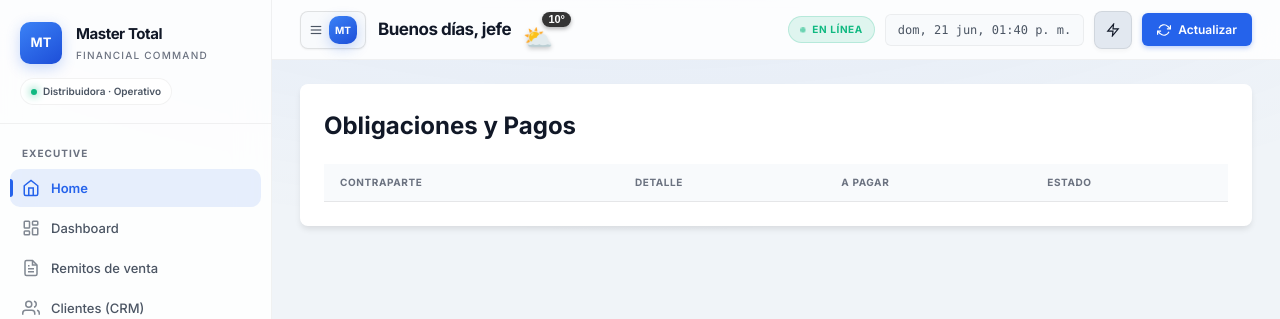
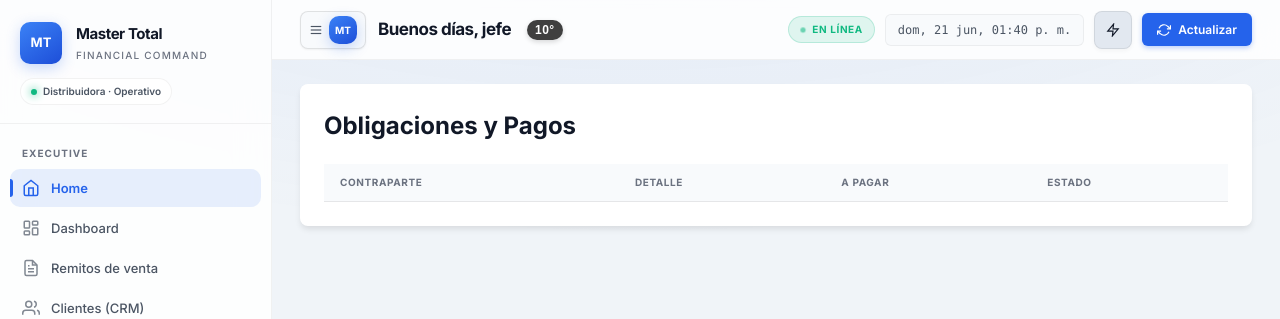
Before and after one commit to cesarmaciel1234/crm-frigorifico, a Flask app: page / in a window 1280 px wide. Shown: the top 319 px of the page. Run offline with Flask 3, Linux system fonts and the light colour scheme; data that the repository does not hold is empty; some libraries are stand-ins or nearby versions.

Commit message:
UI: Usar solo burbuja oscura simple para el clima

```diff
--- a/app/templates/terminal.html
+++ b/app/templates/terminal.html
@@ -302,9 +302,8 @@
                 <div style="display: flex; flex-direction: column; gap: 2px;">
                     <div style="display: flex; align-items: center; gap: 8px;">
                         <div class="topbar-title" id="pageTitle" style="margin: 0; line-height: 1;">Buenos días, jefe</div>
-                        <div class="weather-widget" id="weatherWidget" style="position: relative; display: inline-flex; align-items: center; justify-content: center; width: 32px; height: 32px; margin-left: 8px;">
-                            <span style="font-size: 24px; position: absolute; bottom: -4px; left: -4px; line-height: 1; filter: drop-shadow(0 2px 2px rgba(0,0,0,0.2));">⛅</span>
-                            <div style="position: absolute; top: -2px; right: -12px; background: rgba(30,30,30,0.9); color: #fff; font-size: 11px; font-family: sans-serif; font-weight: bold; padding: 2px 6px; border-radius: 10px; line-height: 1; box-shadow: 0 2px 4px rgba(0,0,0,0.3);">10°</div>
+                        <div class="weather-widget" id="weatherWidget" style="display: inline-flex; align-items: center; justify-content: center; background: rgba(30,30,30,0.85); color: #fff; font-size: 12px; font-family: sans-serif; font-weight: 700; padding: 4px 8px; border-radius: 12px; line-height: 1; box-shadow: 0 2px 5px rgba(0,0,0,0.15); margin-left: 8px; letter-spacing: 0.5px;">
+                            10°
                         </div>
                     </div>
                 </div>
@@ -771,7 +770,7 @@
 
     <script src="/static/js/crm-safe.js"></script>
     <script src="/static/vendor/dexie.min.js"></script>
-    <script src="/static/js/app.js?v=2.5"></script>
+    <script src="/static/js/app.js?v=2.6"></script>
 
 
     <div class="dashboard-bar">
```
